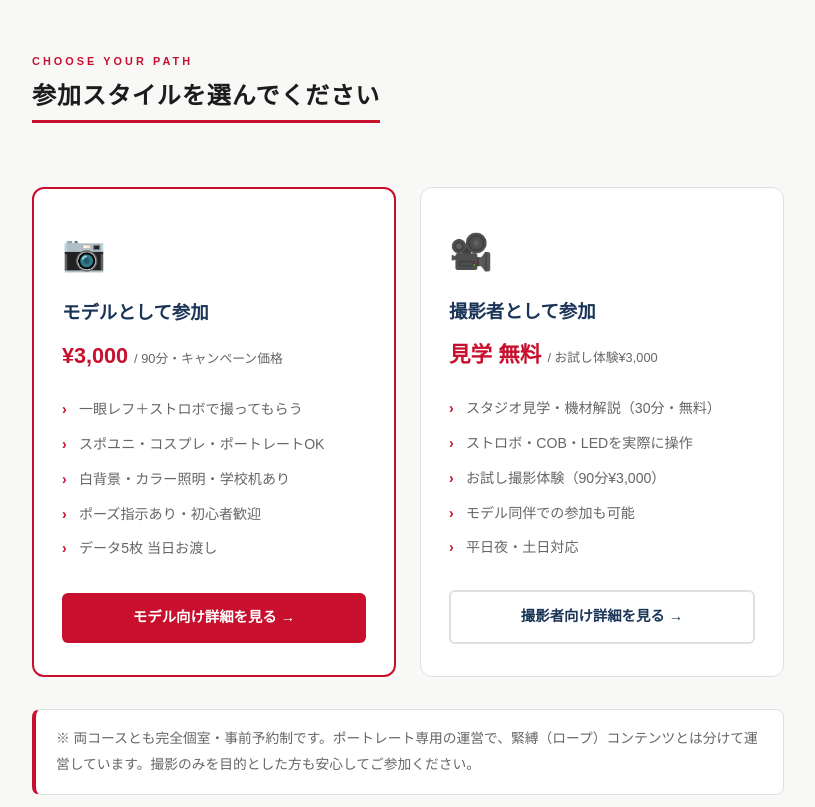
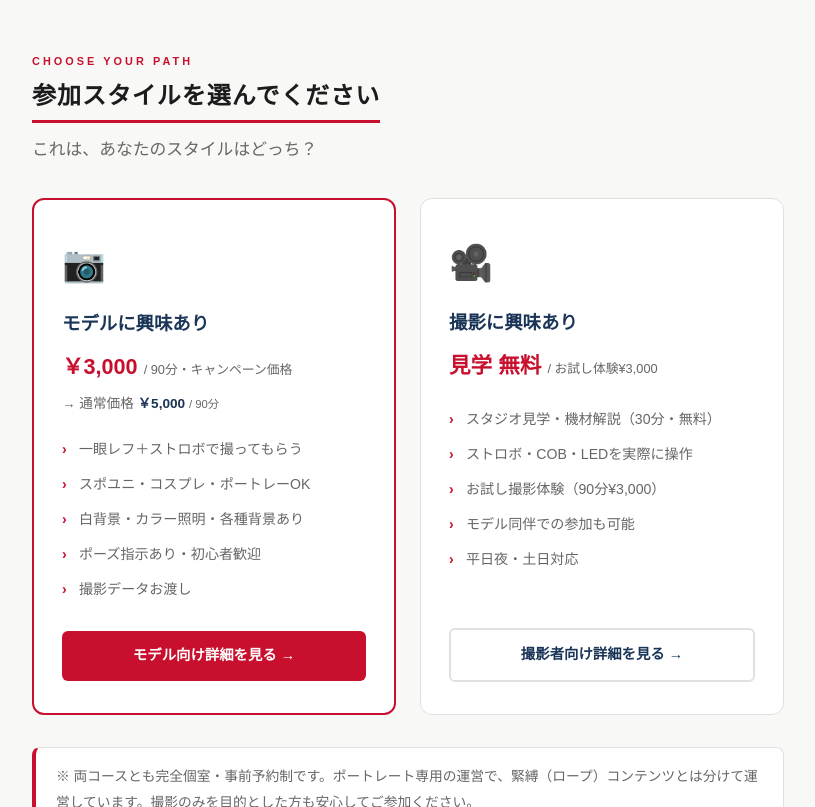
Before and after one commit to nagoya-base/ataru-nagoya, a plain HTML site: page portrait/index.html in a window 1280 px wide. Shown: the part 480-1287 px from the top of the page, without its empty margins (232-1047 px from the left). Drawn offline with Linux system fonts and the light colour scheme.

Commit message:
portrait/index.html: remove event elements, add regular price, update card titles
- Add subtitle 'これは、あなたのスタイルはどっち？'
- Model card: 'モデルに興味あり', show campaign ¥3,000 + regular ¥5,000
- Photographer card: '撮影に興味あり'
- Remove event-specific items (学校机, データ5枚当日お渡し)

```diff
--- a/portrait/index.html
+++ b/portrait/index.html
@@ -71,6 +71,20 @@
     }
     .path-cta.outline:hover { border-color: var(--navy); color: var(--navy); }
 
+    .path-lead {
+      font-size: 1.05rem;
+      color: var(--text-muted);
+      margin-top: -1.2rem;
+      margin-bottom: 2rem;
+    }
+    .path-price-next {
+      font-size: 0.85rem;
+      color: var(--text-muted);
+      margin-top: -0.7rem;
+      margin-bottom: 1rem;
+    }
+    .path-price-next span { color: var(--navy); font-weight: 700; }
+
     .info-box {
       background: var(--bg-card);
       border: 1px solid var(--border);
@@ -119,23 +133,25 @@
   <div class="container">
     <p class="section-label">Choose Your Path</p>
     <h2>参加スタイルを選んでください</h2>
+    <p class="path-lead">これは、あなたのスタイルはどっち？</p>
     <div class="path-grid">
       <div class="path-card featured">
         <div class="path-icon">📷</div>
-        <div class="path-title">モデルとして参加</div>
-        <div class="path-price">¥3,000 <small>/ 90分・キャンペーン価格</small></div>
+        <div class="path-title">モデルに興味あり</div>
+        <div class="path-price">￥3,000 <small>/ 90分・キャンペーン価格</small></div>
+        <div class="path-price-next">→ 通常価格 <span>￥5,000</span> <small>/ 90分</small></div>
         <ul class="path-list">
           <li>一眼レフ＋ストロボで撮ってもらう</li>
-          <li>スポユニ・コスプレ・ポートレートOK</li>
-          <li>白背景・カラー照明・学校机あり</li>
+          <li>スポユニ・コスプレ・ポートレーOK</li>
+          <li>白背景・カラー照明・各種背景あり</li>
           <li>ポーズ指示あり・初心者歓迎</li>
-          <li>データ5枚 当日お渡し</li>
+          <li>撮影データお渡し</li>
         </ul>
         <a href="model.html" class="path-cta">モデル向け詳細を見る →</a>
       </div>
       <div class="path-card">
         <div class="path-icon">🎥</div>
-        <div class="path-title">撮影者として参加</div>
+        <div class="path-title">撮影に興味あり</div>
         <div class="path-price">見学 無料 <small>/ お試し体験¥3,000</small></div>
         <ul class="path-list">
           <li>スタジオ見学・機材解説（30分・無料）</li>
```
